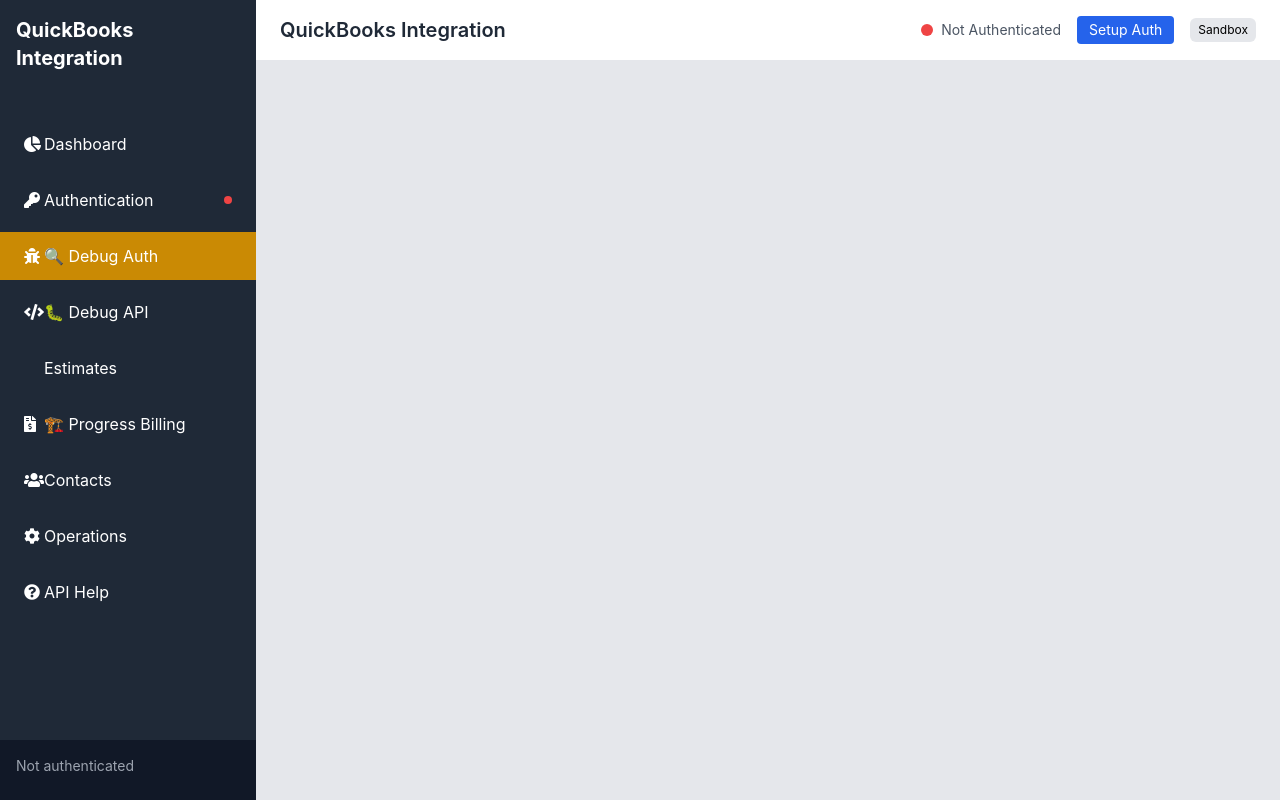
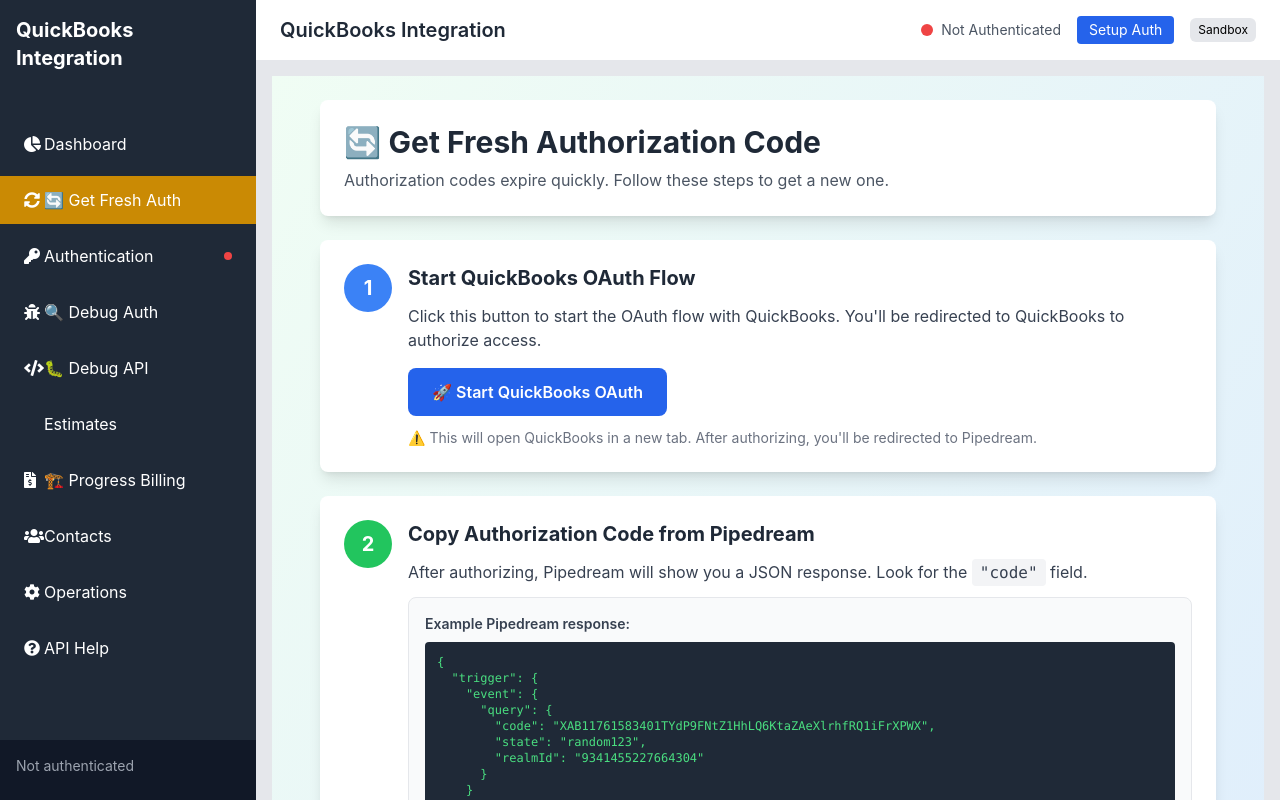
Before and after one commit to tdrywall/quickbooks-integration-dashboard, a React (Create React App) app: page /get-fresh-auth in a window 1280 px wide. Built offline with nearby package versions, Linux system fonts and the light colour scheme.

Commit message:
Add Get Fresh Auth page with step-by-step instructions

```diff
--- a/src/App.jsx
+++ b/src/App.jsx
@@ -14,6 +14,7 @@
 import QuickSetup from './components/pages/QuickSetup';
 import ProgressBilling from './components/pages/ProgressBilling';
 import DebugApi from './components/pages/DebugApi';
+import GetFreshAuth from './components/pages/GetFreshAuth';
 
 function App() {
   return (
@@ -27,6 +28,7 @@
               <Routes>
                 <Route path="/" element={<Dashboard />} />
                 <Route path="/setup" element={<QuickSetup />} />
+                <Route path="/get-fresh-auth" element={<GetFreshAuth />} />
                 <Route path="/auth" element={<AuthenticationSetup />} />
                 <Route path="/debug-auth" element={<DebugAuth />} />
                 <Route path="/debug-api" element={<DebugApi />} />
--- a/src/components/layout/Sidebar.jsx
+++ b/src/components/layout/Sidebar.jsx
@@ -9,8 +9,9 @@
   // Navigation items
   const navItems = [
     { path: '/', label: 'Dashboard', icon: 'chart-pie' },
+    { path: '/get-fresh-auth', label: '🔄 Get Fresh Auth', icon: 'sync-alt', highlight: !auth.accessToken },
     { path: '/auth', label: 'Authentication', icon: 'key' },
-    { path: '/debug-auth', label: '🔍 Debug Auth', icon: 'bug', highlight: !auth.accessToken },
+    { path: '/debug-auth', label: '🔍 Debug Auth', icon: 'bug' },
     { path: '/debug-api', label: '🐛 Debug API', icon: 'code' },
     { path: '/estimates', label: 'Estimates', icon: 'document-text' },
     { path: '/progress-billing', label: '🏗️ Progress Billing', icon: 'file-invoice-dollar' },
--- /dev/null
+++ b/src/components/pages/GetFreshAuth.jsx
@@ -0,0 +1,185 @@
+/**
+ * 🔄 Get Fresh Auth Code
+ */
+
+import React, { useState } from 'react';
+
+function GetFreshAuth() {
+  const [authCode, setAuthCode] = useState('');
+  const [copying, setCopying] = useState(false);
+
+  const clientId = 'ABU6ALF7ZeebZ0JhhkPyp5H98xls1qLQIlp2GqtFE6F1dIx8zc';
+  const redirectUri = 'https://eoge0jr9es1s20s.m.pipedream.net';
+  const realmId = '9341455227664304';
+
+  const authUrl = `https://appcenter.intuit.com/connect/oauth2?client_id=${clientId}&scope=com.intuit.quickbooks.accounting&redirect_uri=${encodeURIComponent(redirectUri)}&response_type=code&state=random123`;
+
+  const handleUpdateAuthCode = async () => {
+    if (!authCode || authCode.length < 20) {
+      alert('Please paste a valid authorization code from Pipedream!');
+      return;
+    }
+
+    try {
+      setCopying(true);
+
+      // Save to localStorage
+      localStorage.setItem('qbo_authorization_code', authCode);
+      localStorage.setItem('qbo_authorization_code_timestamp', new Date().toISOString());
+
+      alert(`✅ Authorization code saved to localStorage!\n\nNow go to: 🔍 Debug Auth\nAnd click: "🔄 Exchange Authorization Code for Tokens"`);
+
+      // Redirect to debug auth
+      window.location.href = '/debug-auth';
+    } catch (error) {
+      alert('Error: ' + error.message);
+    } finally {
+      setCopying(false);
+    }
+  };
+
+  return (
+    <div className="min-h-screen bg-gradient-to-br from-green-50 to-blue-100 p-6">
+      <div className="max-w-4xl mx-auto">
+        {/* Header */}
+        <div className="bg-white rounded-lg shadow-lg p-6 mb-6">
+          <h1 className="text-3xl font-bold text-gray-800 mb-2">🔄 Get Fresh Authorization Code</h1>
+          <p className="text-gray-600">Authorization codes expire quickly. Follow these steps to get a new one.</p>
+        </div>
+
+        {/* Step 1: Start OAuth Flow */}
+        <div className="bg-white rounded-lg shadow-lg p-6 mb-6">
+          <div className="flex items-start gap-4">
+            <div className="flex-shrink-0 w-12 h-12 bg-blue-500 text-white rounded-full flex items-center justify-center text-xl font-bold">
+              1
+            </div>
+            <div className="flex-1">
+              <h2 className="text-xl font-bold text-gray-800 mb-3">Start QuickBooks OAuth Flow</h2>
+              <p className="text-gray-700 mb-4">
+                Click this button to start the OAuth flow with QuickBooks. You'll be redirected to QuickBooks to authorize access.
+              </p>
+              <a
+                href={authUrl}
+                target="_blank"
+                rel="noopener noreferrer"
+                className="inline-block bg-blue-600 text-white px-6 py-3 rounded-lg font-semibold hover:bg-blue-700 transition-colors text-center"
+              >
+                🚀 Start QuickBooks OAuth
+              </a>
+              <p className="text-sm text-gray-500 mt-3">
+                ⚠️ This will open QuickBooks in a new tab. After authorizing, you'll be redirected to Pipedream.
+              </p>
+            </div>
+          </div>
+        </div>
+
+        {/* Step 2: Get Code from Pipedream */}
+        <div className="bg-white rounded-lg shadow-lg p-6 mb-6">
+          <div className="flex items-start gap-4">
+            <div className="flex-shrink-0 w-12 h-12 bg-green-500 text-white rounded-full flex items-center justify-center text-xl font-bold">
+              2
+            </div>
+            <div className="flex-1">
+              <h2 className="text-xl font-bold text-gray-800 mb-3">Copy Authorization Code from Pipedream</h2>
+              <p className="text-gray-700 mb-3">
+                After authorizing, Pipedream will show you a JSON response. Look for the <code className="bg-gray-100 px-2 py-1 rounded">"code"</code> field.
+              </p>
+
+              <div className="bg-gray-50 p-4 rounded-lg border border-gray-200 mb-4">
+                <p className="text-sm font-semibold text-gray-700 mb-2">Example Pipedream response:</p>
+                <pre className="text-xs bg-gray-800 text-green-400 p-3 rounded overflow-x-auto">
+{`{
+  "trigger": {
+    "event": {
+      "query": {
+        "code": "XAB11761583401TYdP9FNtZ1HhLQ6KtaZAeXlrhfRQ1iFrXPWX",
+        "state": "random123",
+        "realmId": "9341455227664304"
+      }
+    }
+  }
+}`}
+                </pre>
+              </div>
+
+              <p className="text-gray-700 mb-2">
+                <strong>Copy ONLY the code value</strong> (the long string starting with "XAB..."):
+              </p>
+
+              <div className="bg-yellow-50 border-l-4 border-yellow-400 p-4 mb-4">
+                <p className="text-sm text-yellow-800">
+                  ⚠️ <strong>Important:</strong> Authorization codes expire in about 10 minutes! Use it immediately after getting it.
+                </p>
+              </div>
+            </div>
+          </div>
+        </div>
+
+        {/* Step 3: Paste Code Here */}
+        <div className="bg-white rounded-lg shadow-lg p-6 mb-6">
+          <div className="flex items-start gap-4">
+            <div className="flex-shrink-0 w-12 h-12 bg-purple-500 text-white rounded-full flex items-center justify-center text-xl font-bold">
+              3
+            </div>
+            <div className="flex-1">
+              <h2 className="text-xl font-bold text-gray-800 mb-3">Paste Authorization Code</h2>
+              <p className="text-gray-700 mb-4">
+                Paste the authorization code from Pipedream here:
+              </p>
+
+              <div className="space-y-3">
+                <textarea
+                  value={authCode}
+                  onChange={(e) => setAuthCode(e.target.value.trim())}
+                  placeholder="Paste authorization code here (e.g., XAB11761583401TYdP9FNtZ1HhLQ6KtaZAeXlrhfRQ1iFrXPWX)"
+                  className="w-full px-4 py-3 border-2 border-gray-300 rounded-lg focus:ring-2 focus:ring-purple-500 focus:border-transparent font-mono text-sm"
+                  rows="3"
+                />
+
+                <button
+                  onClick={handleUpdateAuthCode}
+                  disabled={copying || !authCode}
+                  className="w-full bg-purple-600 text-white px-6 py-3 rounded-lg font-semibold hover:bg-purple-700 disabled:bg-gray-400 disabled:cursor-not-allowed transition-colors"
+                >
+                  {copying ? '⏳ Saving...' : '💾 Save & Exchange for Tokens'}
+                </button>
+              </div>
+
+              {authCode && authCode.length > 0 && (
+                <div className="mt-4 p-3 bg-blue-50 border border-blue-200 rounded">
+                  <p className="text-sm text-blue-800">
+                    <strong>Code length:</strong> {authCode.length} characters
+                    {authCode.length < 20 && <span className="text-red-600 ml-2">⚠️ Too short! Should be 40-50 characters</span>}
+                  </p>
+                </div>
+              )}
+            </div>
+          </div>
+        </div>
+
+        {/* Quick Reference */}
+        <div className="bg-white rounded-lg shadow-lg p-6">
+          <h2 className="text-lg font-bold text-gray-800 mb-4">📋 Quick Reference</h2>
+          <div className="space-y-3 text-sm">
+            <div className="grid grid-cols-2 gap-4">
+              <div>
+                <p className="text-gray-600">Client ID:</p>
+                <code className="text-xs bg-gray-100 px-2 py-1 rounded block mt-1">{clientId}</code>
+              </div>
+              <div>
+                <p className="text-gray-600">Realm ID:</p>
+                <code className="text-xs bg-gray-100 px-2 py-1 rounded block mt-1">{realmId}</code>
+              </div>
+              <div className="col-span-2">
+                <p className="text-gray-600">Redirect URI (Pipedream):</p>
+                <code className="text-xs bg-gray-100 px-2 py-1 rounded block mt-1">{redirectUri}</code>
+              </div>
+            </div>
+          </div>
+        </div>
+      </div>
+    </div>
+  );
+}
+
+export default GetFreshAuth;
```
